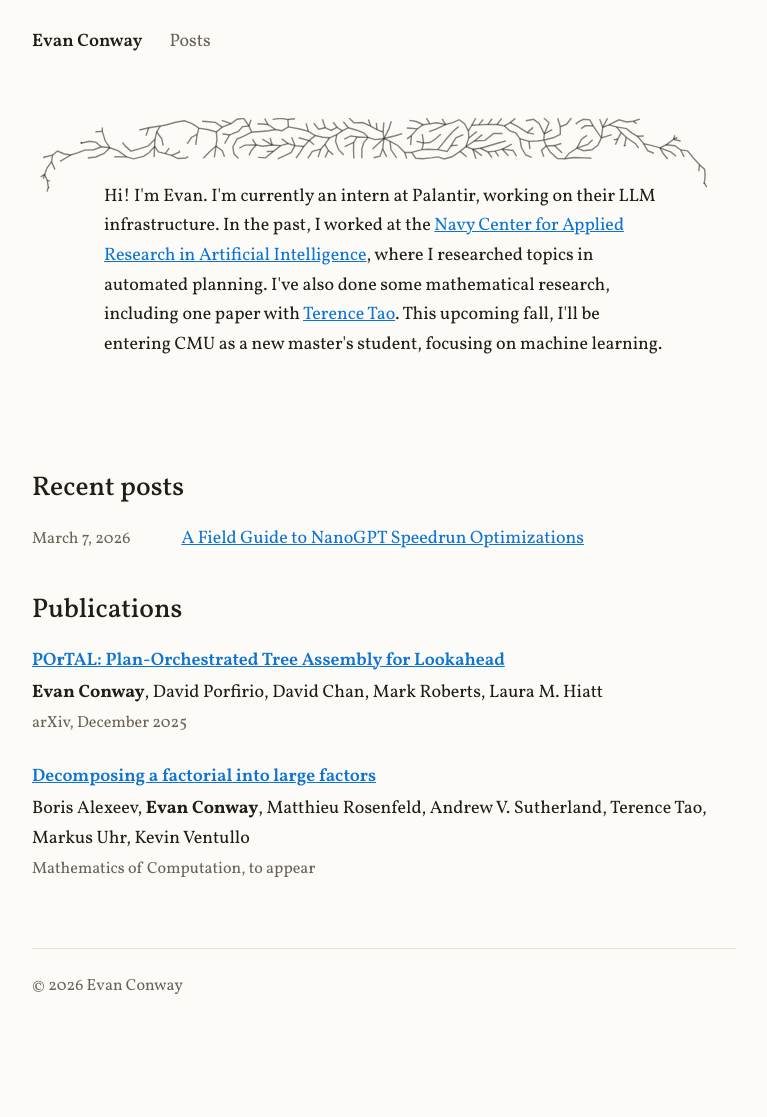
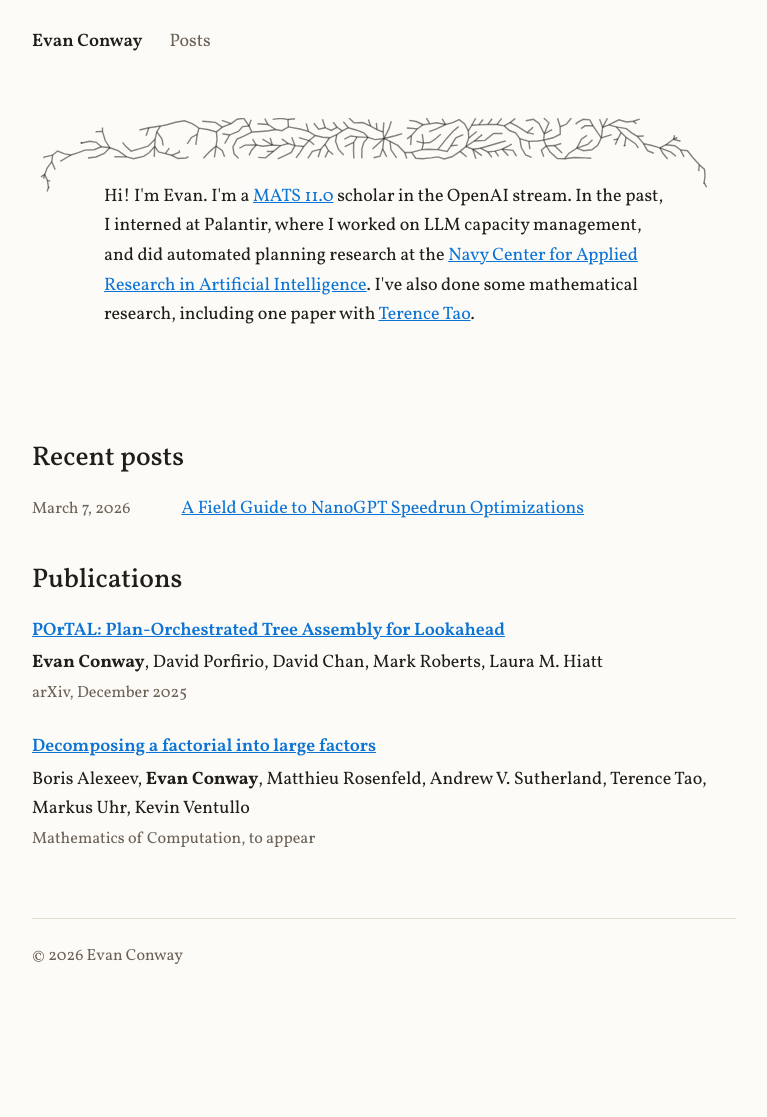
Before and after one commit to evan-conway/evanjayconway.com, a Jekyll site: the page built from index.html, in a window 1280 px wide. Shown: the whole page, without its empty margins (256-1023 px from the left). Built offline with Jekyll 4.4.1, drawn with Linux system fonts in a browser that asks for light colours; after the commit the page ends 1087 px from its top, so only the background shows below that.

Commit message:
rewrite the bio
Co-Authored-By: Claude Opus 5 <noreply@anthropic.com>
Claude-Session: https://claude.ai/code/session_0193TQoBMkomC7HU7sxe4Y7a

```diff
--- a/index.html
+++ b/index.html
@@ -23,13 +23,11 @@ title: Evan Conway
 
   <div class="tree-frame-content">
     <p>
-      Hi! I'm Evan. I'm currently an intern at Palantir, working on their LLM infrastructure. In the past, I worked at
-      the <a href="https://www.nrl.navy.mil/itd/aic/">Navy Center for Applied Research in Artificial Intelligence</a>,
-      where I researched topics in automated planning. I've also done some mathematical research, including one paper
+      Hi! I'm Evan. I'm a <a href="https://www.matsprogram.org/program/autumn-2026">MATS 11.0</a> scholar in the OpenAI stream. In the past, I interned at Palantir, where I worked on LLM capacity management, and did automated planning research at the <a href="https://www.nrl.navy.mil/itd/aic/">Navy Center for Applied Research in Artificial Intelligence</a>. I've also done some mathematical research, including one paper
       with
       <a href="https://terrytao.wordpress.com/2025/06/03/decomposing-a-factorial-into-large-factors-second-version/"
         >Terence Tao</a
-      >. This upcoming fall, I'll be entering CMU as a new master's student, focusing on machine learning.
+      >.
     </p>
   </div>
 </div>
```
